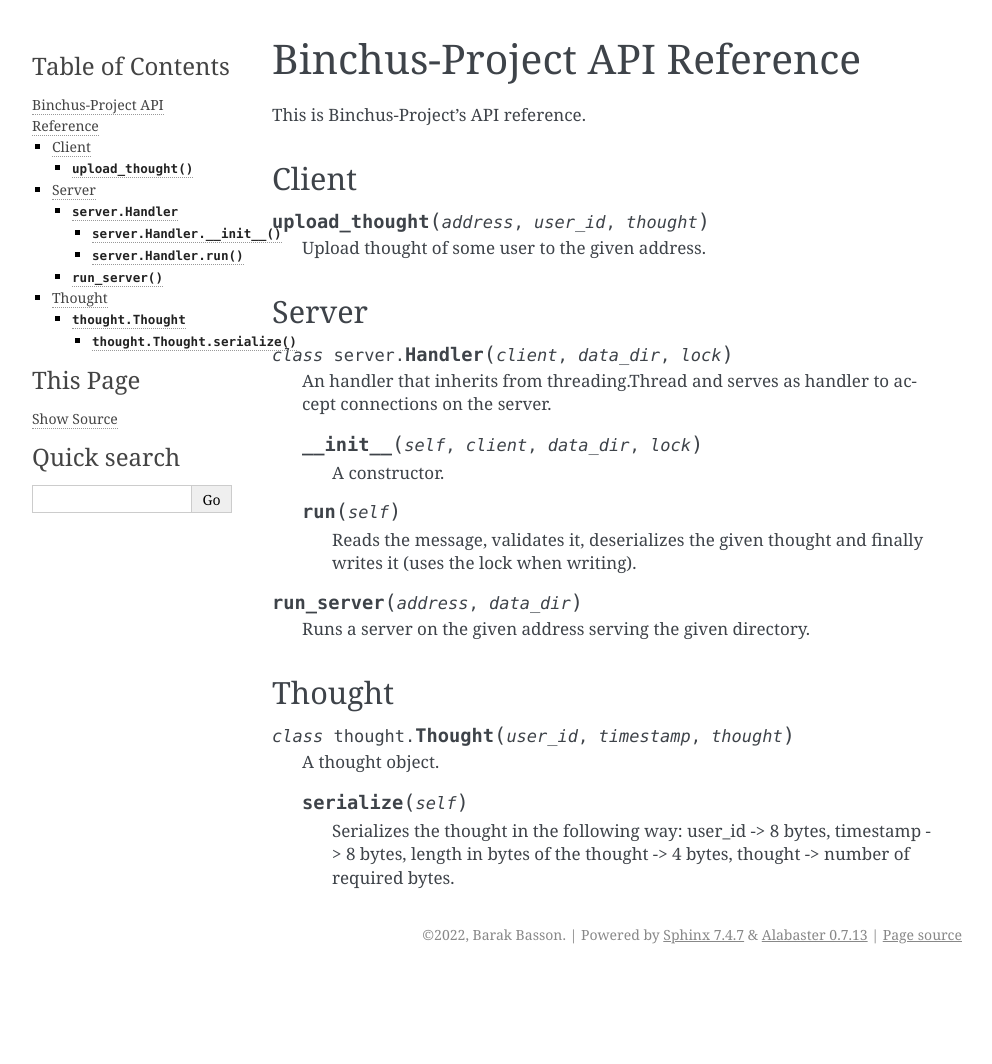
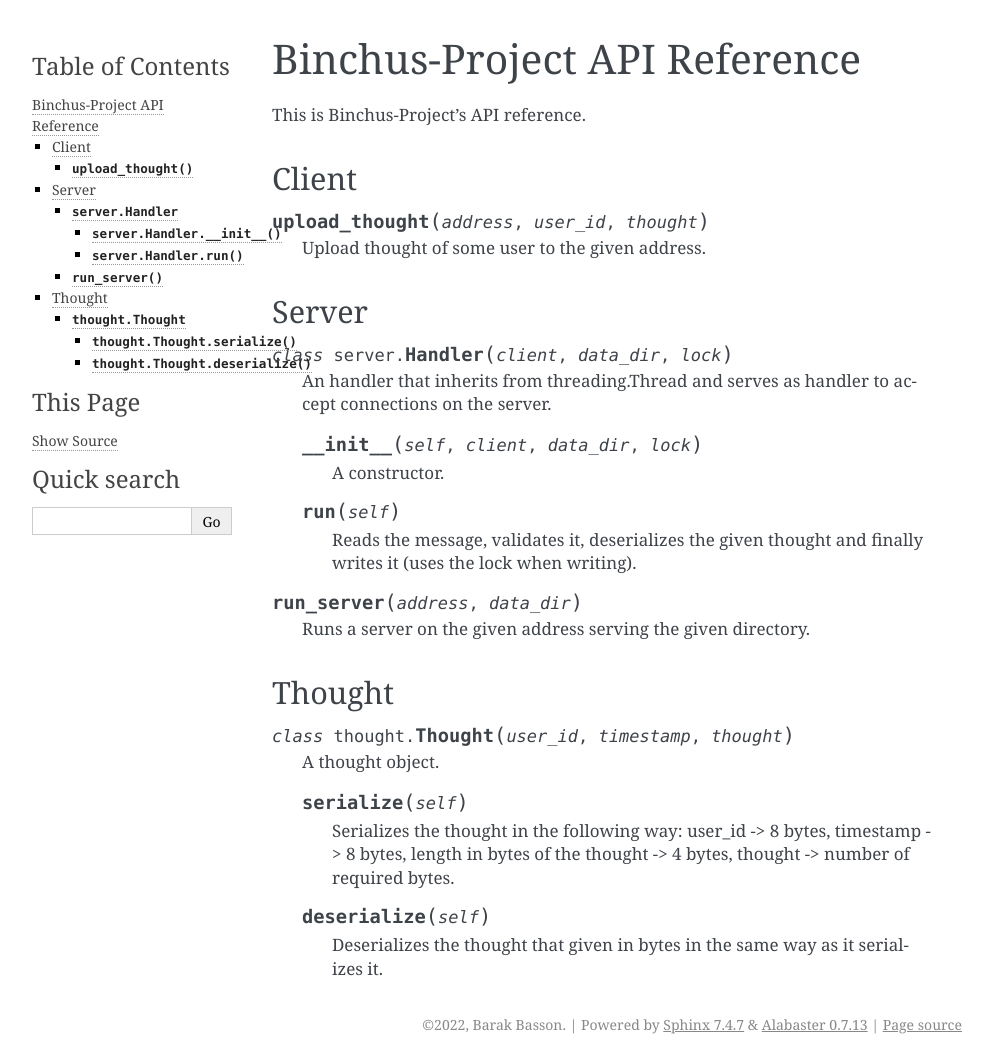
Before and after one commit to barak-b-starkware/binchus-project, a Sphinx documentation site: the page built from docs/source/api.rst, in a window 1280 px wide. Shown: the whole page, without its empty margins (148-1140 px from the left). Built offline with Sphinx 7.4.7, drawn with Linux system fonts in a browser that asks for light colours; before the commit the page ends 974 px from its top, so only the background shows below that.

Commit message:
checking if it builds a new documentation when pushed

```diff
--- a/docs/source/api.rst
+++ b/docs/source/api.rst
@@ -39,3 +39,7 @@
     .. method:: serialize(self)
 
         Serializes the thought in the following way: user_id -> 8 bytes, timestamp -> 8 bytes, length in bytes of the thought -> 4 bytes, thought -> number of required bytes.
+
+    .. method:: deserialize(self)
+
+        Deserializes the thought that given in bytes in the same way as it serializes it.
```
